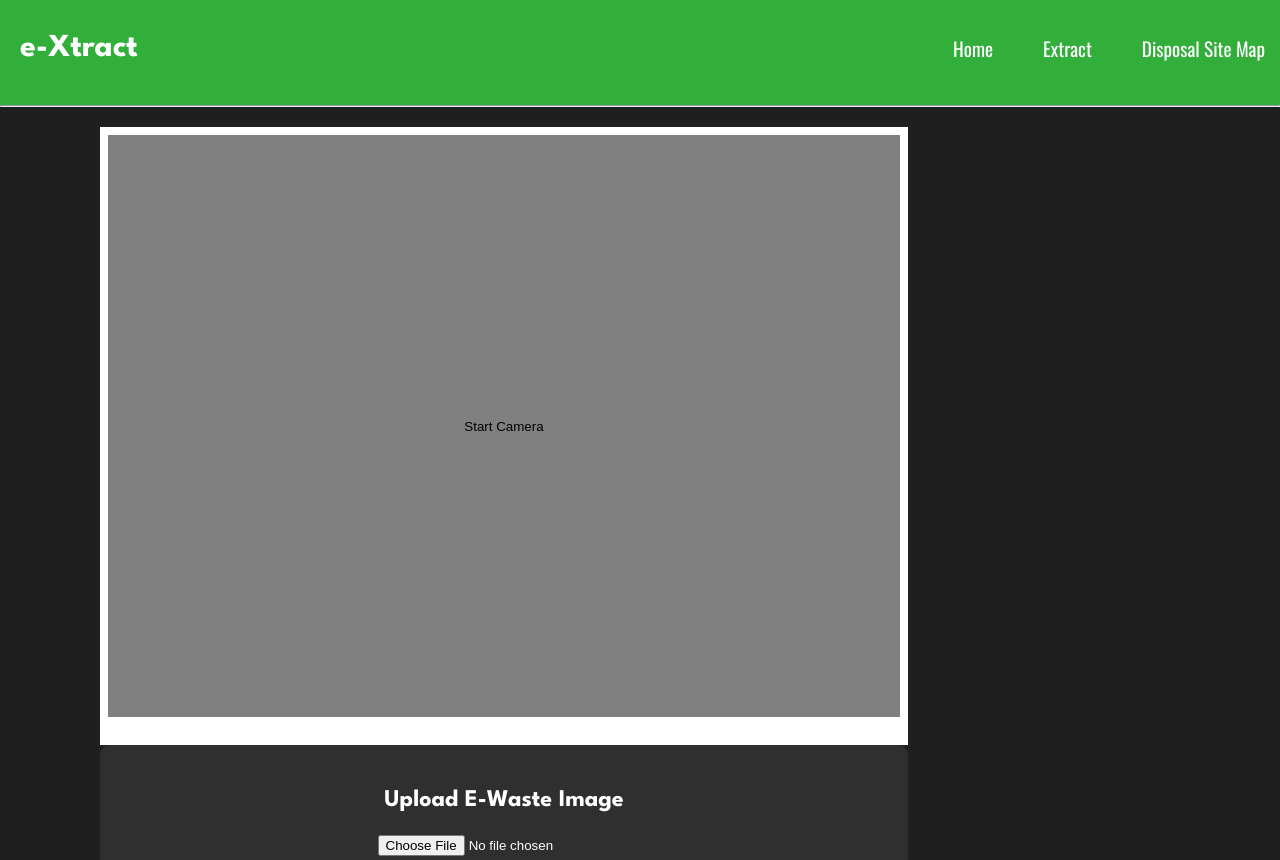
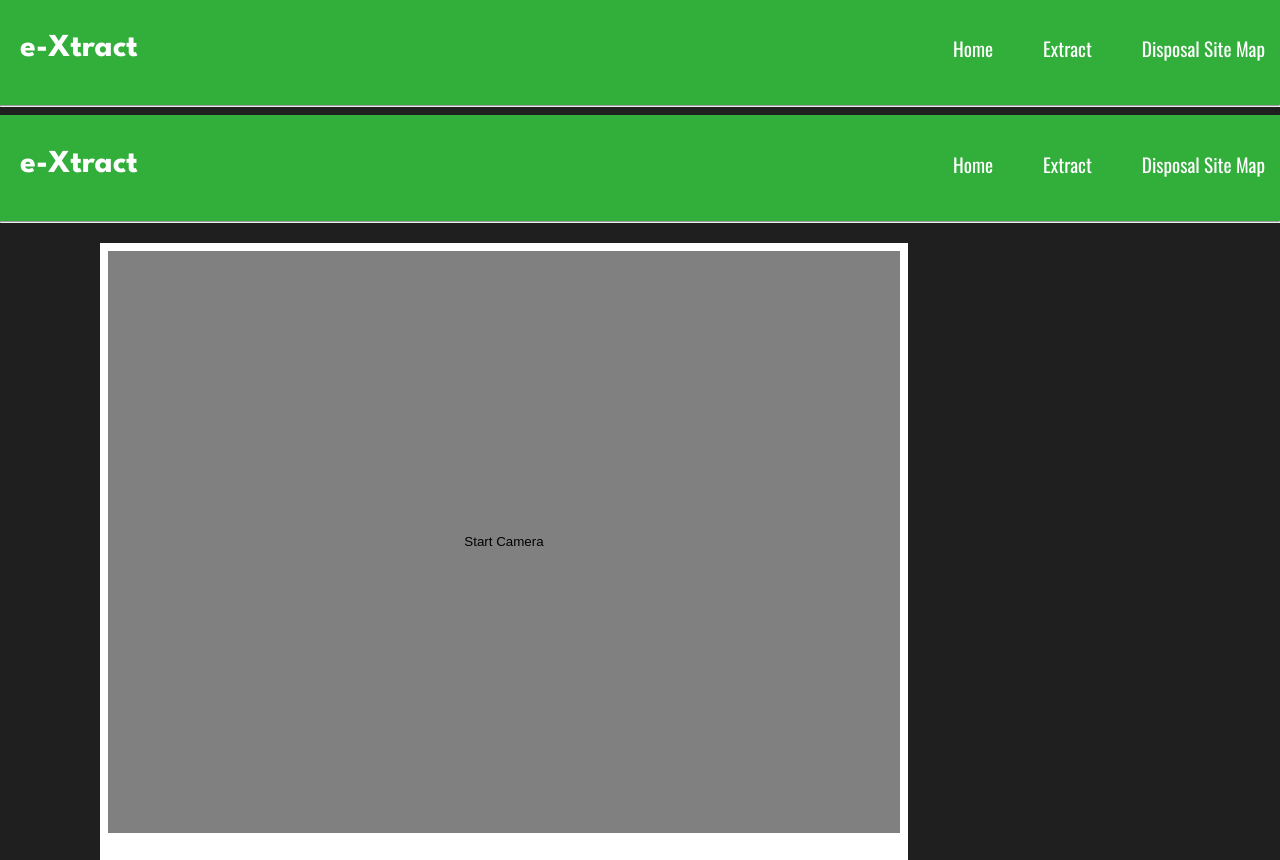
Before and after one commit to Ervzs/e-Xtract, a Flask app: page /extract in a window 1280 px wide. Shown: the top 860 px of the page. Run offline with Flask 3, Linux system fonts and the light colour scheme.

Commit message:
I added the <header> since this will be used by all child templates

```diff
--- a/templates/base.html
+++ b/templates/base.html
@@ -8,9 +8,24 @@
     <link rel="preconnect" href="https://fonts.googleapis.com">
     <link rel="preconnect" href="https://fonts.gstatic.com" crossorigin>
     <link href="https://fonts.googleapis.com/css2?family=League+Spartan:wght@100..900&family=Oswald:wght@200..700&display=swap" rel="stylesheet">
-    {% block head %}{% endblock %}
+    {% block head %}{% endblock %} <!--This defines a placeholder for content that can be overridden by child templates. -->
 </head>
 <body>
+
+    <!-- Since this header will be available to all html file. I've placed it here in base to be used by child templates. -->
+    <header>
+        <div class="header-container">
+            <h1 id="title_h1">e-Xtract</h1>
+            <nav class="navbar">
+                <ul>
+                    <li><a href="{{ url_for('views.home')}}">Home</a></li>
+                    <li><a href="{{ url_for('extract.extract') }}">Extract</a></li>
+                    <li><a href="{{ url_for('routing.disposal_route') }}">Disposal Site Map</a></li>
+                </ul>
+            </nav>
+        </div>
+        <hr>
+    </header>
     {% block body %}{% endblock %}
 </body>
 </html>
```
